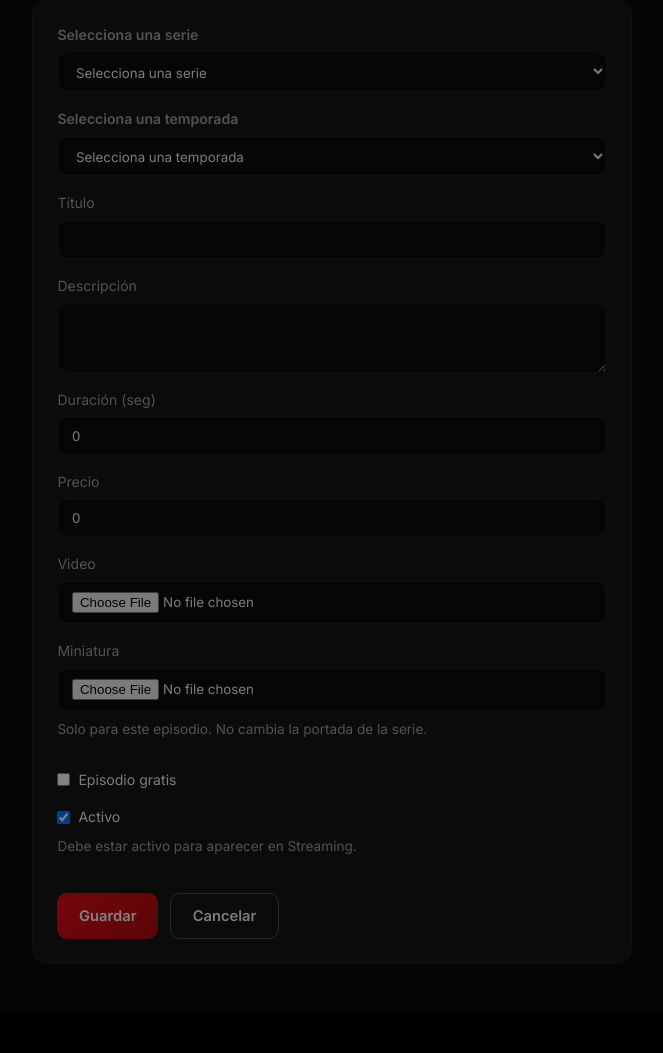
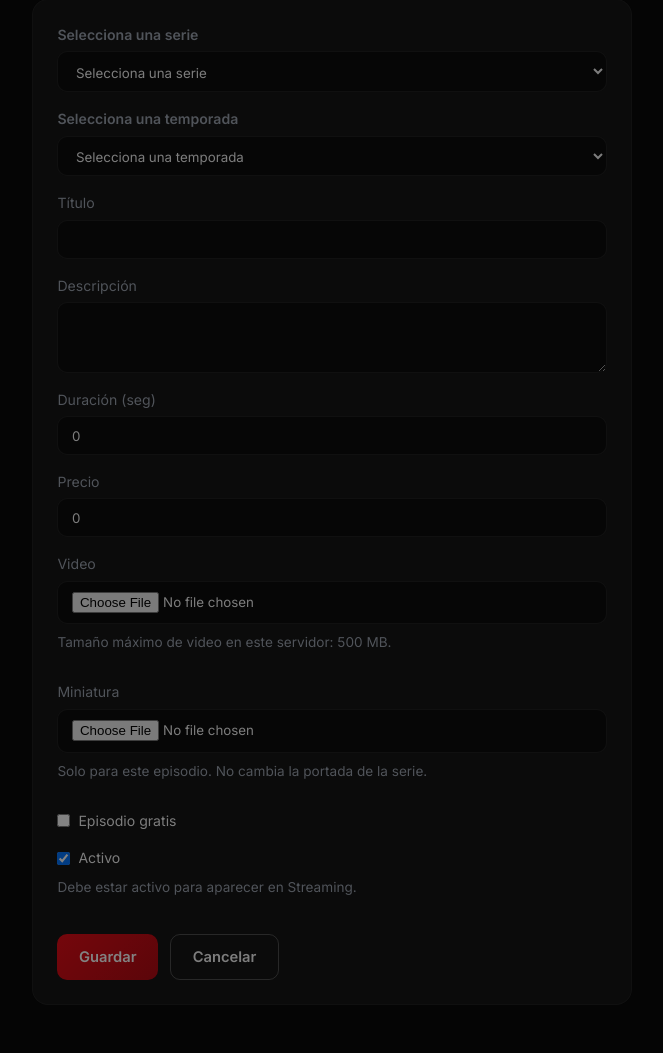
Before and after one commit to jdmdelivery/FlowPremium, a Flask app: page /admin/streaming/episodes/new in a window 1280 px wide. Shown: the part 660-1713 px from the top of the page, without its empty margins (6-669 px from the left). Before the commit the page ends 1624 px from the top, so only its background shows below. Run offline with Flask 3, Linux system fonts and the light colour scheme; a user stored in the database is signed in; some libraries are stand-ins or nearby versions.

Commit message:
Fix Render video upload worker timeout and size limits
Co-authored-by: Cursor <cursoragent@cursor.com>

```diff
--- a/app.py
+++ b/app.py
@@ -107,6 +107,22 @@ def create_app(config_class=None):
     from utils.i18n import t as translate_fn
     app.jinja_env.globals["t"] = translate_fn
 
+    @app.errorhandler(413)
+    def request_entity_too_large(_error):
+        from flask import flash, redirect, url_for
+
+        max_mb = app.config.get("MAX_VIDEO_SIZE", 0) // (1024 * 1024)
+        flash(
+            f"Archivo demasiado grande / File too large (max {max_mb} MB on this server).",
+            "error",
+        )
+        return redirect(request.referrer or url_for("streaming_admin.episodes_list"))
+
+    @app.context_processor
+    def inject_upload_limits():
+        max_bytes = app.config.get("MAX_VIDEO_SIZE", 500 * 1024 * 1024)
+        return {"max_video_mb": max(1, max_bytes // (1024 * 1024))}
+
     @app.cli.command("init-db")
     def init_db():
         with app.app_context():
--- a/config.py
+++ b/config.py
@@ -52,8 +52,12 @@ class Config:
     THUMBNAIL_FOLDER = UPLOAD_FOLDER / "covers"
     SERIES_COVER_FOLDER = UPLOAD_FOLDER / "series"
 
-    MAX_VIDEO_SIZE = int(os.environ.get("MAX_VIDEO_SIZE", 500 * 1024 * 1024))
+    _on_render = os.environ.get("RENDER", "").lower() in ("true", "1", "yes")
+    _default_video_mb = 100 if _on_render else 500
+    MAX_VIDEO_SIZE = int(os.environ.get("MAX_VIDEO_SIZE", _default_video_mb * 1024 * 1024))
     MAX_IMAGE_SIZE = int(os.environ.get("MAX_IMAGE_SIZE", 10 * 1024 * 1024))
+    # Flask rejects oversized uploads before the worker hangs on multipart read.
+    MAX_CONTENT_LENGTH = MAX_VIDEO_SIZE + (8 * 1024 * 1024)
 
     ALLOWED_VIDEO_EXTENSIONS = {"mp4", "webm", "ogg"}
     ALLOWED_IMAGE_EXTENSIONS = {"jpg", "jpeg", "png", "webp", "gif"}
--- a/render.yaml
+++ b/render.yaml
@@ -7,7 +7,7 @@ services:
     runtime: python
     plan: free
     buildCommand: pip install --upgrade pip && pip install -r requirements.txt
-    startCommand: gunicorn --bind 0.0.0.0:$PORT --workers 2 --threads 2 --timeout 120 app:app
+    startCommand: gunicorn --bind 0.0.0.0:$PORT --workers 1 --threads 4 --timeout 600 --graceful-timeout 120 app:app
     releaseCommand: flask init-db
     healthCheckPath: /health
     envVars:
--- a/templates/streaming/admin/episode_form.html
+++ b/templates/streaming/admin/episode_form.html
@@ -57,6 +57,7 @@
         <label>{{ t('duration') }}<input type="number" name="duration_seconds" value="{{ episode.duration_seconds if episode else 0 }}" min="0"></label>
         <label>{{ t('price') }}<input type="number" name="price" step="0.01" value="{{ episode.price if episode else 0 }}" min="0"></label>
         <label>{{ t('video') }}<input type="file" name="video" accept="video/mp4,video/webm,video/ogg"></label>
+        <p class="admin-hint">{{ t('video_max_hint') }} {{ max_video_mb }} MB.</p>
         <label>{{ t('thumbnail') }}<input type="file" name="thumbnail" accept="image/*"></label>
         <p class="admin-hint">{{ t('episode_thumbnail_hint') }}</p>
         <label class="checkbox"><input type="checkbox" name="is_free" {% if episode and episode.is_free %}checked{% endif %}> {{ t('is_free') }}</label>
--- a/utils/i18n.py
+++ b/utils/i18n.py
@@ -87,6 +87,7 @@ TRANSLATIONS = {
         "delete_series_confirm": "¿Seguro que quieres eliminar esta serie completa?",
         "series_deleted": "Serie eliminada correctamente.",
         "episode_thumbnail_hint": "Solo para este episodio. No cambia la portada de la serie.",
+        "video_max_hint": "Tamaño máximo de video en este servidor:",
         "series_cover_hint": "Portada exclusiva de esta serie.",
         "payment_methods": "Métodos de pago",
         "payment_activation_note": "Tu servicio se activa cuando el pago sea confirmado.",
@@ -206,6 +207,7 @@ TRANSLATIONS = {
         "delete_series_confirm": "Are you sure you want to delete this entire series?",
         "series_deleted": "Series deleted successfully.",
         "episode_thumbnail_hint": "For this episode only. Does not change the series cover.",
+        "video_max_hint": "Maximum video size on this server:",
         "series_cover_hint": "Exclusive cover for this series.",
         "payment_methods": "Payment methods",
         "payment_activation_note": "Your service activates once payment is confirmed.",
```
Also changed, not shown: modules/streaming/upload.py (+8 -0 lines), 1 other file.
